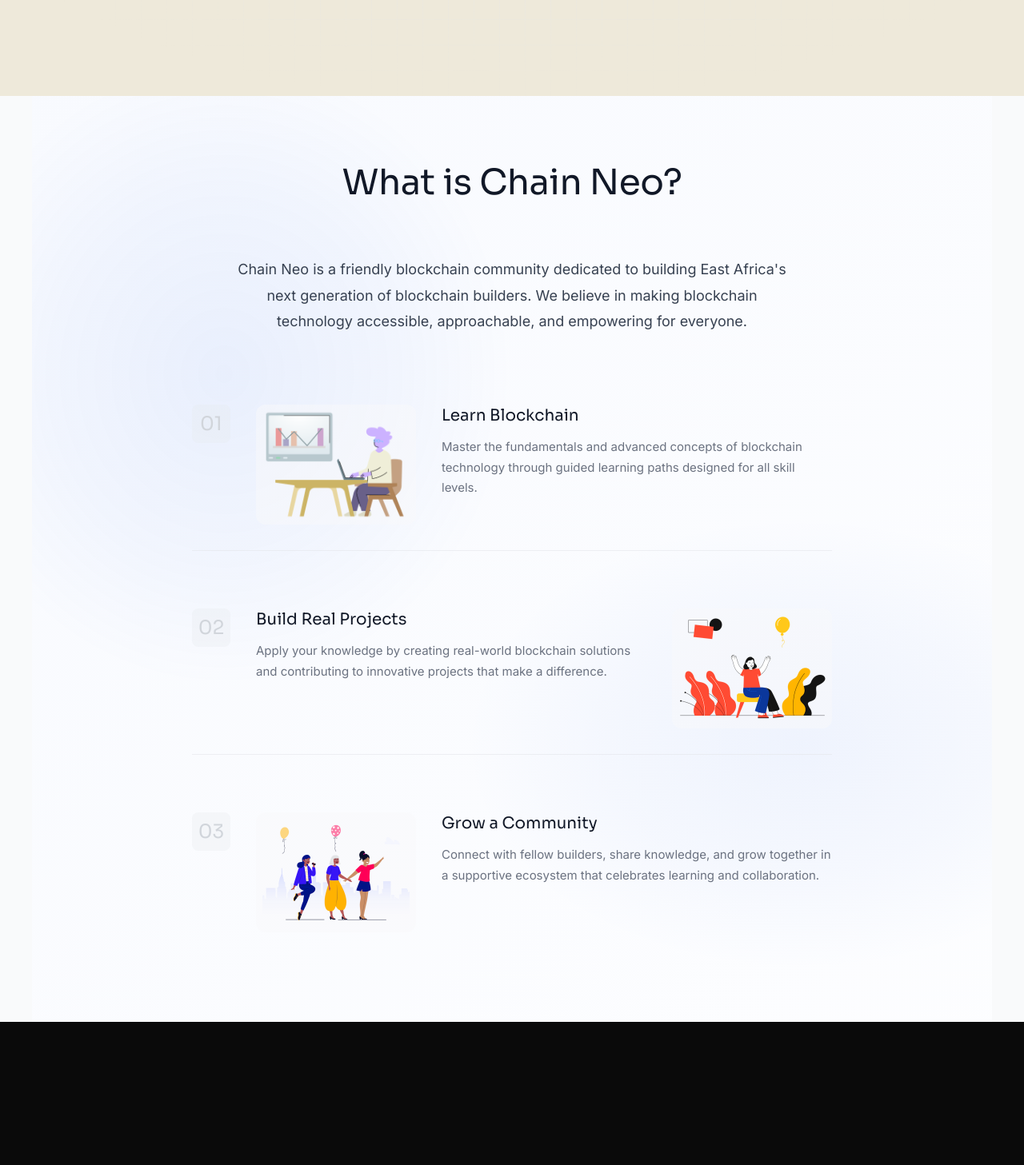
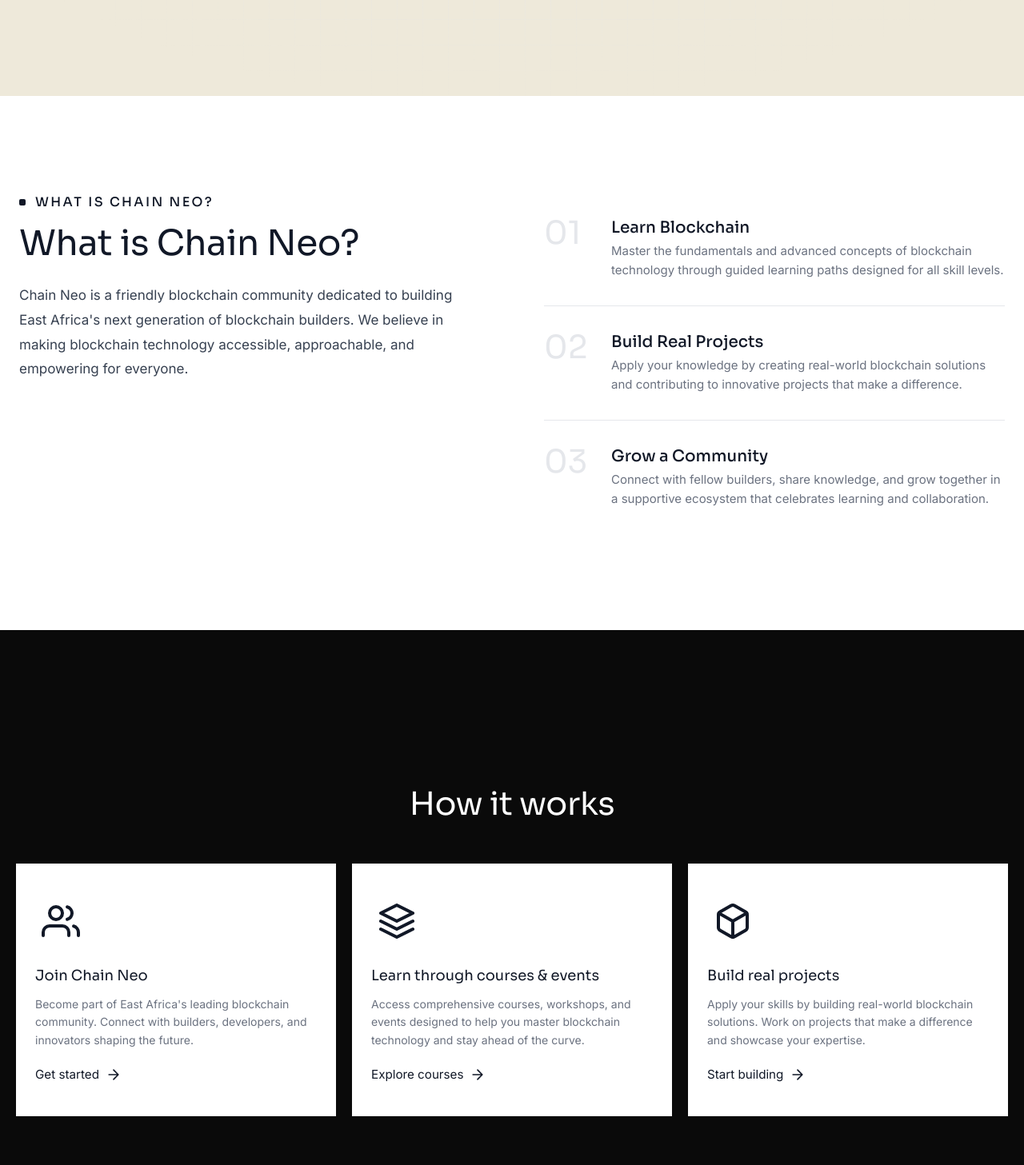
Before and after one commit to Deon62/cneo, a React (Vite) app: page / in a window 1280 px wide. Shown: the part 680-2137 px from the top of the page at 80% size. Built offline with nearby package versions, Linux system fonts and the light colour scheme.

Commit message:
updating socail cards

```diff
--- a/src/App.jsx
+++ b/src/App.jsx
@@ -3,9 +3,6 @@ import { useState } from 'react'
 import { Link } from 'react-router-dom'
 import Navbar from './components/Navbar'
 import BlockchainNetworkIllustration from './components/BlockchainNetworkIllustration'
-import learnImage from './assets/learn.png'
-import buildImage from './assets/build.png'
-import communityImage from './assets/community.png'
 import bitcoinIcon from './assets/bitcoin.svg'
 import contractsIcon from './assets/contracts.svg'
 import defiIcon from './assets/defi.svg'
@@ -76,49 +73,29 @@ function App() {
 
       {/* What is Chain Neo Section */}
       <section id="about" className="about-section">
-        <h2 className="section-title">What is Chain Neo?</h2>
-        <div className="about-content">
-          <div className="about-intro">
-            <p className="about-text">
+        <div className="about-container">
+          <div className="about-content">
+            <span className="section-label">What is Chain Neo?</span>
+            <h2 className="about-title">What is Chain Neo?</h2>
+            <p className="about-description">
               Chain Neo is a friendly blockchain community dedicated to building East Africa's next generation of blockchain builders. We believe in making blockchain technology accessible, approachable, and empowering for everyone.
             </p>
           </div>
-          <div className="about-features">
-            <div className="about-feature-item">
-              <div className="feature-number">01</div>
-              <div className="feature-image-wrapper">
-                <img src={learnImage} alt="Learn Blockchain" className="feature-image" />
-              </div>
-              <div className="feature-content">
-                <h3 className="feature-title">Learn Blockchain</h3>
-                <p className="feature-text">
-                  Master the fundamentals and advanced concepts of blockchain technology through guided learning paths designed for all skill levels.
-                </p>
-              </div>
+          <div className="about-cards">
+            <div className="about-card">
+              <span className="about-number">01</span>
+              <h3>Learn Blockchain</h3>
+              <p>Master the fundamentals and advanced concepts of blockchain technology through guided learning paths designed for all skill levels.</p>
             </div>
-            <div className="about-feature-item feature-item-right">
-              <div className="feature-number">02</div>
-              <div className="feature-content">
-                <h3 className="feature-title">Build Real Projects</h3>
-                <p className="feature-text">
-                  Apply your knowledge by creating real-world blockchain solutions and contributing to innovative projects that make a difference.
-                </p>
-              </div>
-              <div className="feature-image-wrapper">
-                <img src={buildImage} alt="Build Real Projects" className="feature-image" />
-              </div>
+            <div className="about-card">
+              <span className="about-number">02</span>
+              <h3>Build Real Projects</h3>
+              <p>Apply your knowledge by creating real-world blockchain solutions and contributing to innovative projects that make a difference.</p>
             </div>
-            <div className="about-feature-item">
-              <div className="feature-number">03</div>
-              <div className="feature-image-wrapper">
-                <img src={communityImage} alt="Grow a Community" className="feature-image" />
-              </div>
-              <div className="feature-content">
-                <h3 className="feature-title">Grow a Community</h3>
-                <p className="feature-text">
-                  Connect with fellow builders, share knowledge, and grow together in a supportive ecosystem that celebrates learning and collaboration.
-                </p>
-              </div>
+            <div className="about-card">
+              <span className="about-number">03</span>
+              <h3>Grow a Community</h3>
+              <p>Connect with fellow builders, share knowledge, and grow together in a supportive ecosystem that celebrates learning and collaboration.</p>
             </div>
           </div>
         </div>
--- a/src/Home.css
+++ b/src/Home.css
@@ -263,7 +263,7 @@
 }
 
 .hero-content {
-  max-width: 600px;
+  max-width: 700px;
   text-align: left;
   z-index: 1;
   position: relative;
@@ -362,162 +362,122 @@
   transform: translateY(-2px);
 }
 /* About Section */
-.about-section {
+/* Section Label */
+.section-label {
+  display: block;
+  font-family: 'Sora', sans-serif;
+  font-size: clamp(0.875rem, 1.5vw, 1rem);
+  font-weight: 500;
+  color: #111827;
+  text-transform: uppercase;
+  letter-spacing: 0.15em;
+  margin-bottom: 12px;
   position: relative;
-  max-width: 1200px;
-  margin: 0 auto;
-  min-height: 100vh;
-  display: flex;
-  flex-direction: column;
-  justify-content: center;
-  padding: 80px 24px;
-  background-color: #FFFFFF;
-  overflow: hidden;
-  background-image:
-    radial-gradient(ellipse 40% 45% at 20% 30%, rgba(37, 99, 235, 0.08) 0%, rgba(37, 99, 235, 0.04) 45%, transparent 75%),
-    radial-gradient(ellipse 50% 35% at 80% 70%, rgba(37, 99, 235, 0.06) 0%, rgba(37, 99, 235, 0.03) 40%, transparent 70%);
-}
-
-/* Subtle background accent */
-.about-section::before {
+  padding-left: 20px;
+}
+
+.section-label::before {
   content: '';
   position: absolute;
-  top: 0;
   left: 0;
-  right: 0;
-  bottom: 0;
-  background: linear-gradient(135deg, rgba(37, 99, 235, 0.03) 0%, rgba(37, 99, 235, 0.01) 100%);
-  pointer-events: none;
-  z-index: 0;
-}
-
-.section-title {
+  top: 50%;
+  transform: translateY(-50%);
+  width: 8px;
+  height: 8px;
+  background: #111827;
+  border-radius: 2px;
+}
+
+.about-section {
+  background-color: #FFFFFF;
+  padding: 120px 24px;
+}
+
+.about-container {
+  max-width: 1400px;
+  margin: 0 auto;
+  display: grid;
+  grid-template-columns: 1fr 1fr;
+  gap: 80px;
+  align-items: start;
+}
+
+.about-content {
+  max-width: 550px;
+}
+
+.about-title {
+  font-family: 'Sora', sans-serif;
   font-size: clamp(2rem, 4vw, 2.75rem);
   font-weight: 400;
   color: #111827;
-  text-align: center;
-  margin-bottom: 64px;
-  line-height: 1.3;
+  margin-bottom: 24px;
+  line-height: 1.2;
   letter-spacing: -0.01em;
-  position: relative;
-  z-index: 1;
-}
-
-.about-content {
-  max-width: 800px;
-  margin: 0 auto;
-  position: relative;
-  z-index: 1;
-}
-
-.about-intro {
-  margin-bottom: 56px;
-  text-align: center;
-}
-
-.about-text {
+}
+
+.about-description {
   font-family: 'Inter', sans-serif;
-  font-size: clamp(1rem, 1.5vw, 1.125rem);
-  font-weight: 400;
+  font-size: 1.0625rem;
   color: #374151;
   line-height: 1.8;
-  max-width: 700px;
-  margin: 0 auto;
-}
-
-.about-features {
+  margin-bottom: 20px;
+}
+
+.about-cards {
   display: flex;
   flex-direction: column;
-  gap: 40px;
-}
-
-.about-feature-item {
-  display: flex;
-  gap: 32px;
-  align-items: flex-start;
+  gap: 0;
+}
+
+.about-card {
   padding: 32px 0;
-  border-bottom: 1px solid rgba(229, 231, 235, 0.6);
+  border-bottom: 1px solid #E5E7EB;
+  display: grid;
+  grid-template-columns: 60px 1fr;
+  grid-template-rows: auto auto;
+  gap: 4px 24px;
   transition: all 0.3s ease;
 }
 
-.about-feature-item:last-child {
+.about-card:last-child {
   border-bottom: none;
 }
 
-.about-feature-item:hover {
-  padding-left: 8px;
-}
-
-.feature-item-right:hover {
-  padding-left: 0;
-  padding-right: 8px;
-}
-
-.feature-number {
+.about-card:hover {
+  padding-left: 12px;
+}
+
+.about-number {
+  grid-row: 1 / 3;
   font-family: 'Sora', sans-serif;
-  font-size: 1.5rem;
-  font-weight: 400;
-  color: #D1D5DB;
+  font-size: 2.5rem;
+  font-weight: 300;
+  color: #E5E7EB;
   line-height: 1;
-  flex-shrink: 0;
-  width: 48px;
-  height: 48px;
-  display: flex;
-  align-items: center;
-  justify-content: center;
-  background: rgba(229, 231, 235, 0.3);
-  border-radius: 8px;
-  transition: all 0.3s ease;
-}
-
-.about-feature-item:hover .feature-number {
-  background: rgba(229, 231, 235, 0.5);
-  color: #9CA3AF;
-  transform: scale(1.05);
-}
-
-.feature-image-wrapper {
-  flex-shrink: 0;
-  width: 200px;
-  height: 150px;
-  display: flex;
-  align-items: center;
-  justify-content: center;
-  border-radius: 12px;
-  overflow: hidden;
-  background: rgba(249, 250, 251, 0.5);
-}
-
-.feature-image {
-  width: 100%;
-  height: 100%;
-  object-fit: contain;
-  transition: transform 0.3s ease;
-}
-
-.about-feature-item:hover .feature-image {
-  transform: scale(1.05);
-}
-
-.feature-content {
-  flex: 1;
-}
-
-.feature-title {
+  transition: color 0.3s ease;
+}
+
+.about-card:hover .about-number {
+  color: #2563EB;
+}
+
+.about-card h3 {
   font-family: 'Sora', sans-serif;
   font-size: 1.25rem;
-  font-weight: 400;
+  font-weight: 500;
   color: #111827;
-  margin-bottom: 12px;
-  line-height: 1.4;
-}
-
-.feature-text {
+  margin: 0;
+  align-self: end;
+}
+
+.about-card p {
   font-family: 'Inter', sans-serif;
   font-size: 0.9375rem;
-  font-weight: 400;
   color: #6B7280;
-  line-height: 1.7;
+  line-height: 1.6;
+  margin: 0;
+  align-self: start;
 }
 /* How it Works Section */
 .how-it-works-section {
@@ -546,17 +506,17 @@
 .how-it-works-grid {
   display: grid;
   grid-template-columns: repeat(3, 1fr);
-  gap: 32px;
-  max-width: 1200px;
+  gap: 24px;
+  max-width: 1400px;
   margin: 0 auto;
   position: relative;
   z-index: 1;
 }
 
 .how-it-works-card {
-  background: rgba(255, 255, 255, 0.03);
-  border: 1px solid rgba(255, 255, 255, 0.08);
-  border-radius: 24px;
+  background: #FFFFFF;
+  border: none;
+  border-radius: 0;
   padding: 48px 32px;
   transition: all 0.3s ease;
   display: flex;
@@ -564,8 +524,7 @@
 }
 
 .how-it-works-card:hover {
-  background: rgba(255, 255, 255, 0.05);
-  border-color: rgba(255, 255, 255, 0.12);
+  background: #FFFFFF;
   transform: translateY(-4px);
   box-shadow: 0 20px 40px rgba(0, 0, 0, 0.3);
 }
@@ -577,22 +536,22 @@
   display: flex;
   align-items: center;
   justify-content: center;
-  color: white;
-  opacity: 0.9;
+  color: #111827;
+  opacity: 1;
 }
 
 .how-it-works-card-title {
   font-family: 'Sora', sans-serif;
   font-size: 1.125rem;
   font-weight: 400;
-  color: white;
+  color: #111827;
   margin-bottom: 12px;
   line-height: 1.4;
 }
 
 .how-it-works-card-description {
   font-size: 0.875rem;
-  color: rgba(255, 255, 255, 0.75);
+  color: #6B7280;
   line-height: 1.6;
   font-weight: 400;
   margin-bottom: 20px;
@@ -603,7 +562,7 @@
   display: inline-flex;
   align-items: center;
   gap: 8px;
-  color: white;
+  color: #111827;
   font-size: 0.95rem;
   font-weight: 400;
   text-decoration: none;
@@ -613,7 +572,7 @@
 }
 
 .how-it-works-cta:hover {
-  color: rgba(255, 255, 255, 0.8);
+  color: #374151;
   gap: 12px;
 }
 
@@ -627,21 +586,23 @@
 /* Community Snapshot Section */
 .community-snapshot-section {
   background-color: #FAF9F6;
-  min-height: 100vh;
+  min-height: auto;
   display: flex;
   flex-direction: column;
   justify-content: center;
-  padding: 80px 24px;
+  padding: 120px 24px;
   max-width: 1400px;
   margin: 0 auto;
+  width: 100%;
 }
 
 .community-snapshot-header {
-  max-width: 800px;
-  margin: 0 0 40px 0;
+  max-width: 700px;
+  margin: 0 0 64px 0;
   text-align: left;
   position: relative;
   z-index: 1;
+  width: 100%;
 }
 
 .community-snapshot-label {
@@ -670,28 +631,33 @@
   font-weight: 400;
   color: #374151;
   line-height: 1.6;
+  max-width: 600px;
 }
 
 .snapshot-stats-card {
   display: flex;
-  max-width: 1200px;
+  flex-direction: row;
+  max-width: 1400px;
   margin: 0;
-  border-radius: 24px;
+  border-radius: 0;
   overflow: hidden;
   border: 1px solid rgba(0, 0, 0, 0.1);
+  box-shadow: 0 4px 12px rgba(0, 0, 0, 0.08);
   position: relative;
   z-index: 1;
+  width: 100%;
 }
 
 .snapshot-stat-section {
   flex: 1;
-  padding: 32px 24px;
+  padding: 48px 24px;
   text-align: center;
   display: flex;
   flex-direction: column;
   justify-content: center;
   align-items: center;
   border-right: 1px solid rgba(0, 0, 0, 0.1);
+  min-height: 140px;
 }
 
 .snapshot-stat-section:last-child {
@@ -1103,32 +1069,31 @@
 
   /* About Section - Full viewport */
   .about-section {
-    min-height: 100vh;
-    height: auto;
     padding: 80px 20px;
-    display: flex;
-    flex-direction: column;
-    justify-content: center;
+  }
+
+  .about-container {
+    grid-template-columns: 1fr;
+    gap: 48px;
   }
 
   .about-content {
     max-width: 100%;
   }
 
-  .about-intro {
-    margin-bottom: 40px;
-  }
-
-  .about-features {
-    gap: 32px;
-  }
-
-  .about-feature-item {
-    gap: 24px;
+  .about-cards {
+    gap: 0;
+  }
+
+  .about-card {
     padding: 24px 0;
-  }
-
-  .feature-number {
+    grid-template-columns: 50px 1fr;
+    gap: 4px 16px;
+  }
+
+  .about-number {
+    font-size: 2rem;
+  }
     width: 40px;
     height: 40px;
     font-size: 1.25rem;
@@ -1149,8 +1114,8 @@
   }
 
   .how-it-works-grid {
-    grid-template-columns: repeat(2, 1fr);
-    gap: 24px;
+    grid-template-columns: repeat(3, 1fr);
+    gap: 20px;
   }
 
   .how-it-works-card {
@@ -1168,21 +1133,28 @@
   }
 
   .community-snapshot-header {
-    margin-bottom: 32px;
-    text-align: center;
+    margin-bottom: 48px;
+    text-align: left;
+    max-width: 100%;
   }
 
   .snapshot-stats-card {
-    flex-direction: column;
+    flex-direction: row;
   }
 
   .snapshot-stat-section {
+    flex: 1 1 calc(50% - 1px);
+    border-right: 1px solid rgba(0, 0, 0, 0.1);
+    border-bottom: 1px solid rgba(0, 0, 0, 0.1);
+    padding: 32px 20px;
+    min-height: 120px;
+  }
+
+  .snapshot-stat-section:nth-child(2n) {
     border-right: none;
-    border-bottom: 1px solid rgba(0, 0, 0, 0.1);
-    padding: 28px 20px;
-  }
-
-  .snapshot-stat-section:last-child {
+  }
+
+  .snapshot-stat-section:nth-last-child(-n+2) {
     border-bottom: none;
   }
 
@@ -1274,39 +1246,16 @@
   /* About Section */
   .about-section {
     padding: 60px 16px;
-    min-height: 100vh;
-  }
-
-  .about-intro {
-    margin-bottom: 32px;
-  }
-
-  .about-features {
-    gap: 24px;
-  }
-
-  .about-feature-item {
-    gap: 16px;
-    padding: 20px 0;
-    flex-direction: column;
-  }
-
-  .about-feature-item:hover {
-    padding-left: 0;
-  }
-
-  .feature-number {
-    width: 36px;
-    height: 36px;
-    font-size: 1.125rem;
-  }
-
-  .feature-title {
-    font-size: 1.125rem;
-  }
-
-  .feature-text {
-    font-size: 0.875rem;
+  }
+
+  .about-card {
+    padding: 24px 0;
+    grid-template-columns: 50px 1fr;
+    gap: 4px 16px;
+  }
+
+  .about-number {
+    font-size: 2rem;
   }
 
   .how-it-works-section {
@@ -1345,7 +1294,9 @@
   }
 
   .community-snapshot-header {
-    margin-bottom: 28px;
+    margin-bottom: 40px;
+    text-align: left;
+    max-width: 100%;
   }
 
   .community-snapshot-title {
```
